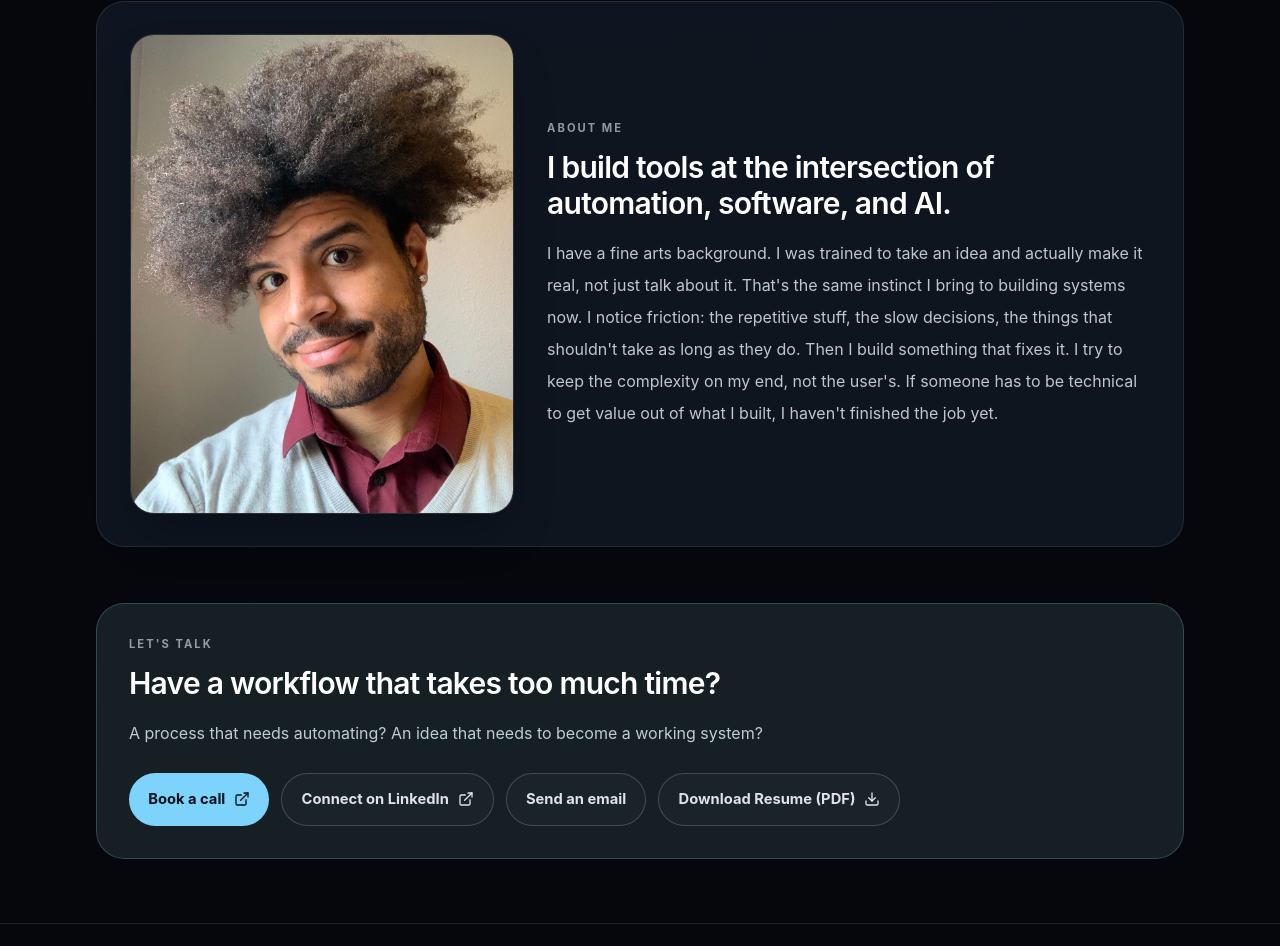
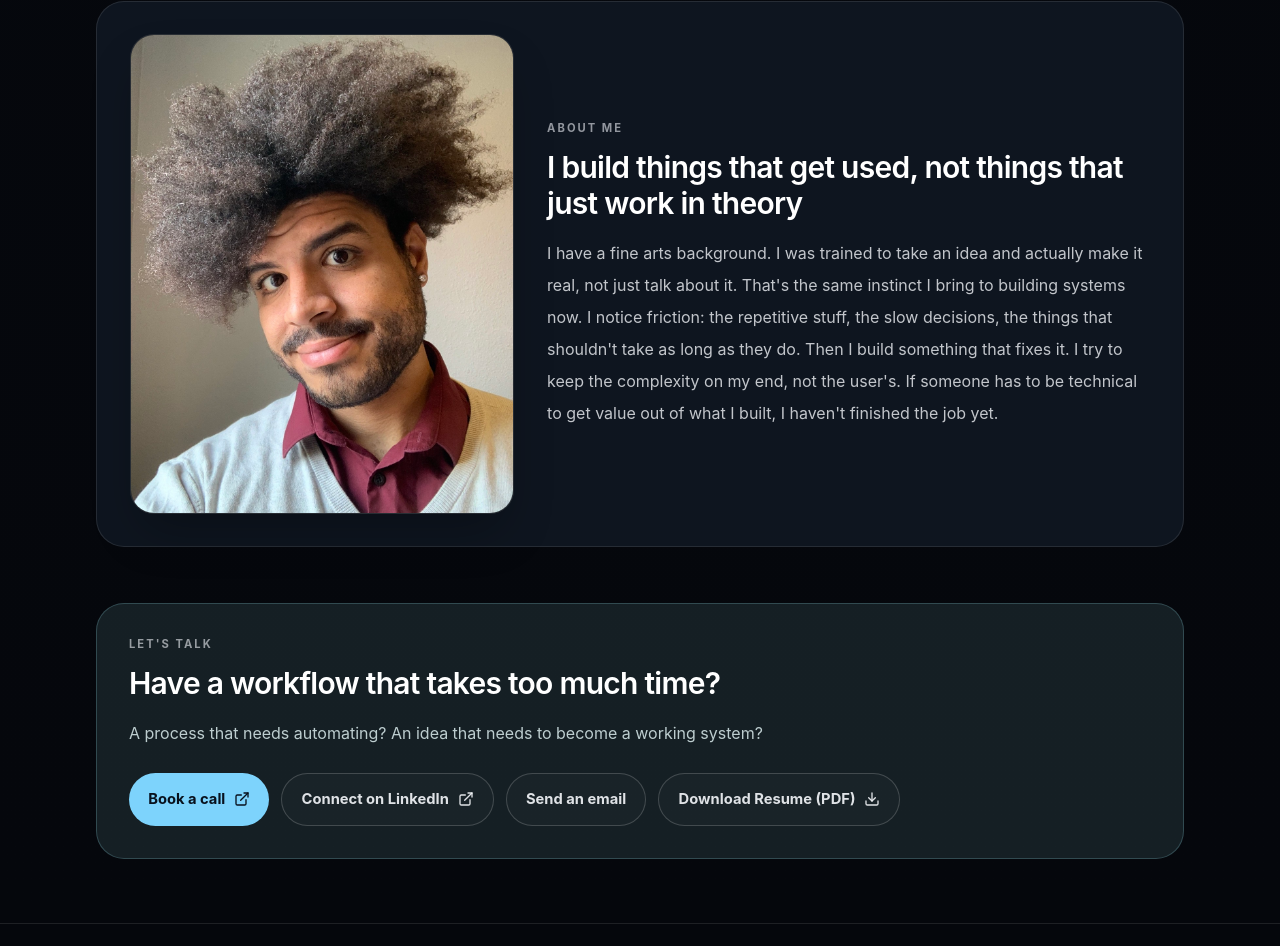
Before and after one commit to Qolqos/kareem-ai-implementation-portfolio, a Next.js app: page /portfolio in a window 1280 px wide. Shown: the part 5212-6158 px from the top of the page. Built offline with nearby package versions, Linux system fonts and the light colour scheme.

Commit message:
Update portfolio page copy

```diff
--- a/app/portfolio/page.tsx
+++ b/app/portfolio/page.tsx
@@ -325,7 +325,7 @@ export default function PortfolioPage() {
           <div>
             <p className="cf-micro-label">About Me</p>
             <h2 className="mt-3 text-3xl font-semibold tracking-tight text-white">
-              I build tools at the intersection of automation, software, and AI.
+              I build things that get used, not things that just work in theory
             </h2>
             <p className="mt-4 max-w-4xl text-base leading-8 text-[var(--cf-text-soft)]">
               I have a fine arts background. I was trained to take an idea and actually make it real,
```
